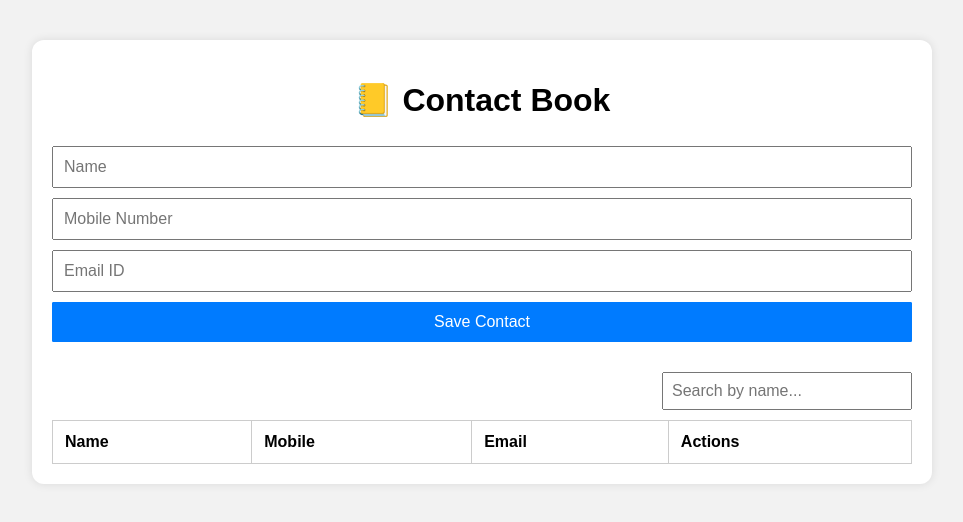
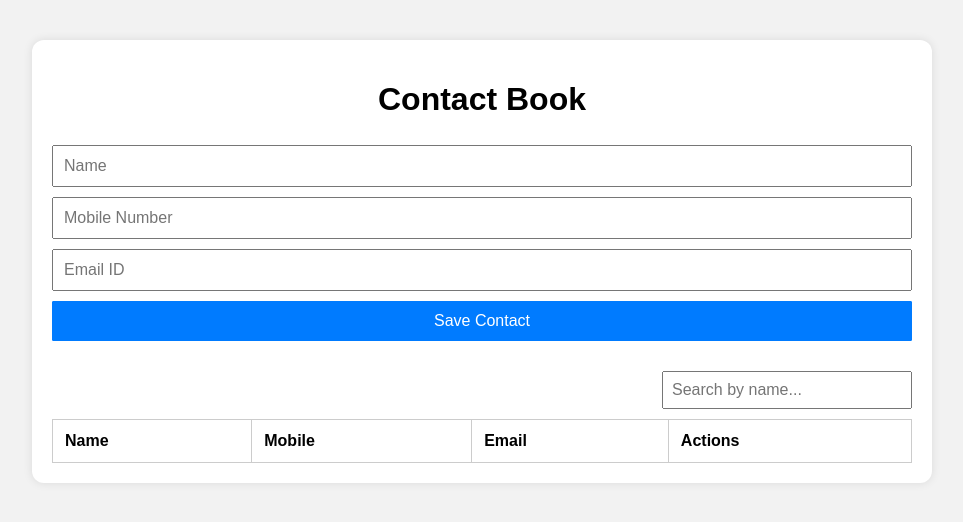
Before and after one commit to prachiyelavikar/Contact_Book_software, a plain HTML site: page frontend/index.html in a window 1280 px wide. Shown: the whole page, without its empty margins (158-1121 px from the left). Drawn offline with Linux system fonts and the light colour scheme; no server answers.

Commit message:
Update index.html

```diff
--- a/frontend/index.html
+++ b/frontend/index.html
@@ -47,7 +47,7 @@
 
 <body>
     <div class="form-content">
-        <h1> 📒 Contact Book</h1>
+        <h1>  Contact Book</h1>
 
 
 
```
